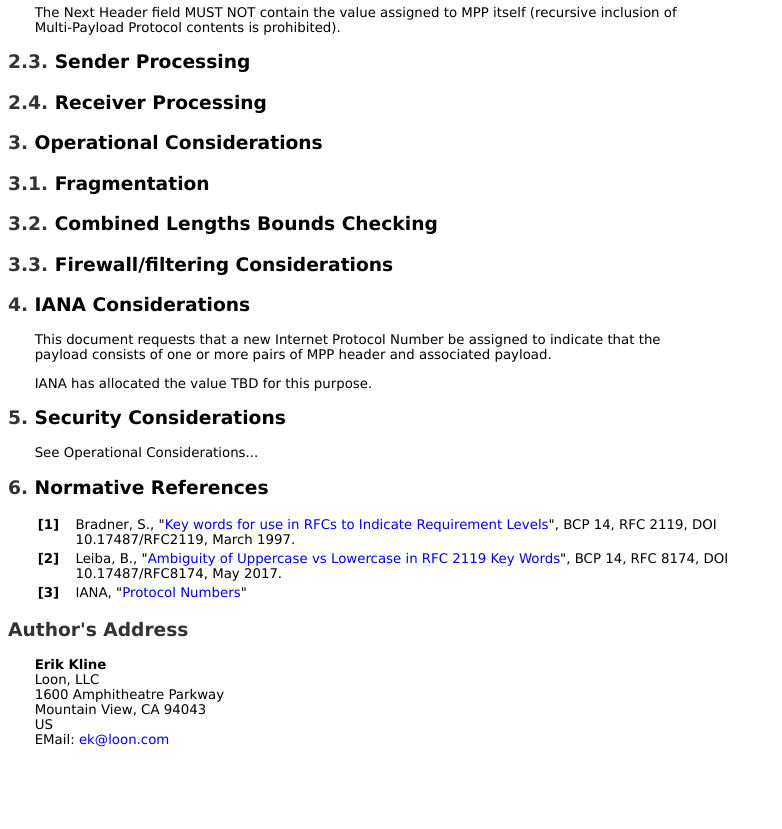
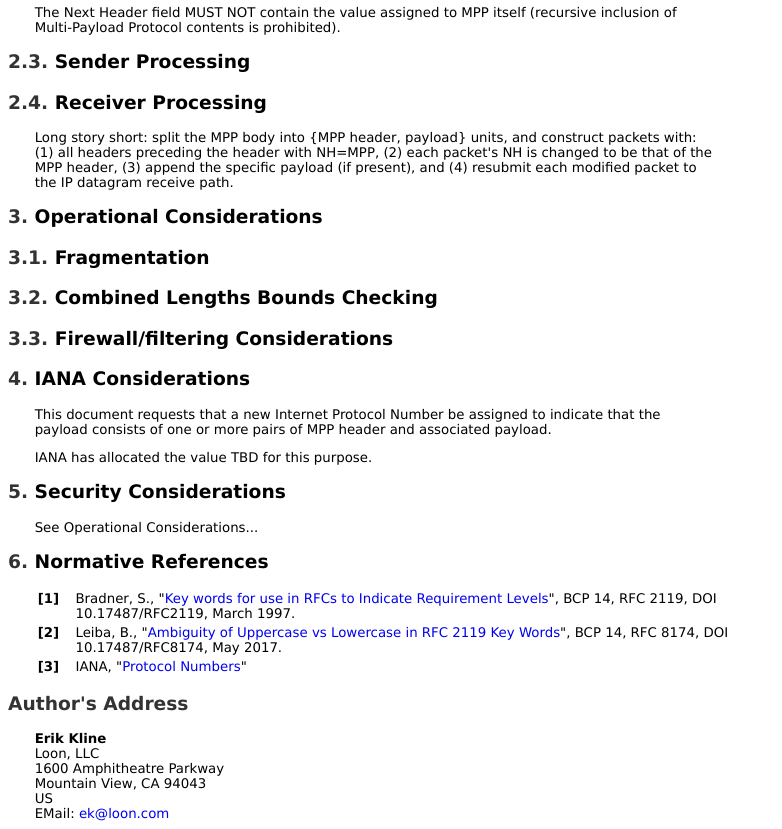
Before and after one commit to ekline/draft-intarea-mpp, a plain HTML site: page draft-kline-intarea-mpp.html in a window 1280 px wide. Shown: the part 2080-2909 px from the top of the page, without its empty margins (0-782 px from the left). Before the commit the page ends 2835 px from the top, so only its background shows below. Drawn offline with Linux system fonts and the light colour scheme.

Commit message:
Script updating gh-pages from 7244dee. [ci skip]

```diff
--- a/draft-kline-intarea-mpp.html
+++ b/draft-kline-intarea-mpp.html
@@ -516,6 +516,7 @@
 <a href="#rfc.section.2.3">2.3.</a> Sender Processing</h1>
 <h1 id="rfc.section.2.4">
 <a href="#rfc.section.2.4">2.4.</a> Receiver Processing</h1>
+<p id="rfc.section.2.4.p.1">Long story short: split the MPP body into {MPP header, payload} units, and construct packets with: (1) all headers preceding the header with NH=MPP, (2) each packet's NH is changed to be that of the MPP header, (3) append the specific payload (if present), and (4) resubmit each modified packet to the IP datagram receive path.  </p>
 <h1 id="rfc.section.3">
 <a href="#rfc.section.3">3.</a> Operational Considerations</h1>
 <h1 id="rfc.section.3.1">
```
Also changed, not shown: draft-kline-intarea-mpp.txt.
